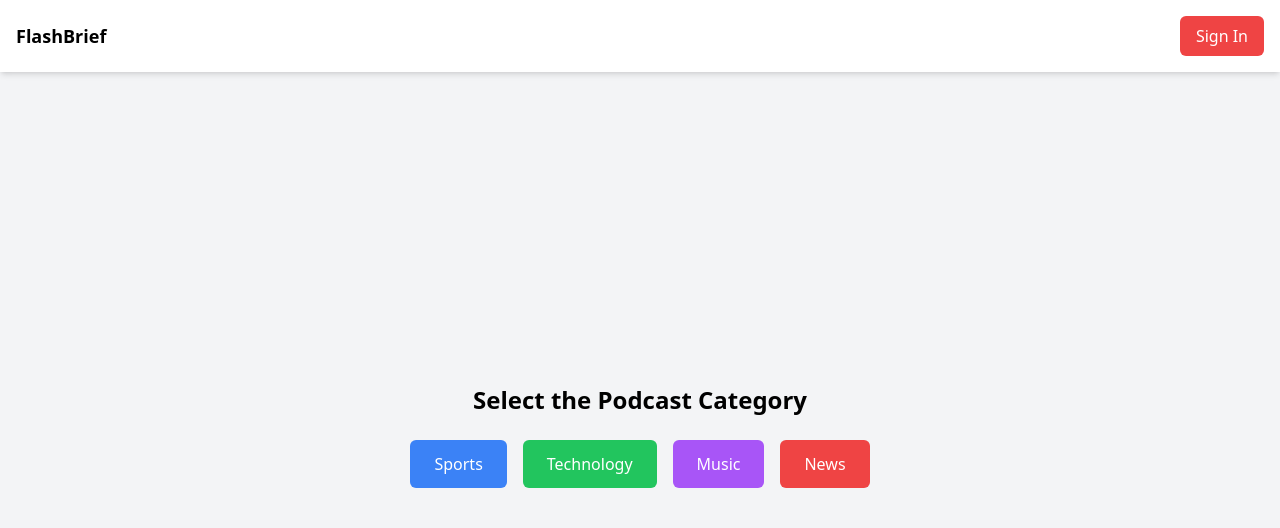
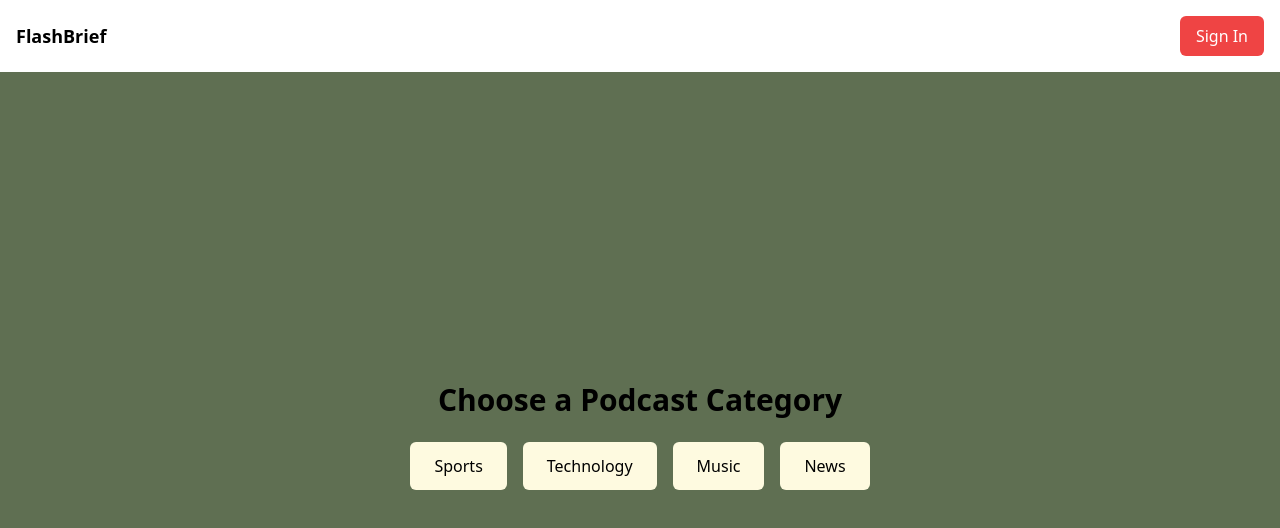
Before and after one commit to 392-f24/project1aqua, a React (Vite) app: page /category in a window 1280 px wide. Shown: the top 528 px of the page. Built offline with nearby package versions, Linux system fonts and the light colour scheme; no server answers.

Commit message:
Styling? Colors? idk for Podcast and Categories Pages

```diff
--- a/src/components/Category.jsx
+++ b/src/components/Category.jsx
@@ -24,29 +24,34 @@ const Category = () => {
   return (
     <div className="flex flex-col min-h-screen bg-gray-100">
       <SignOutNav /> {/* This will now be at the top */}
-      <div className="flex-grow flex flex-col items-center justify-center">
-      <h2 className="text-2xl font-semibold mb-6">Select the Podcast Category</h2>
+      <div className="flex-grow flex flex-col items-center justify-center"
+      style ={{backgroundColor:'#5f6f52'}}>
+      <h2 className="text-3xl font-semibold mb-6">Choose a Podcast Category</h2>
       <div className="flex flex-wrap gap-4 justify-center">
         <button
-          className="px-6 py-3 bg-blue-500 text-white rounded-md hover:bg-blue-600 transition"
+          className="px-6 py-3 text-black rounded-md hover:bg-blue-600 transition"
+          style={{ backgroundColor: '#fefae0' }}
           onClick={handleSportsClick}
         >
           Sports
         </button>
         <button
-          className="px-6 py-3 bg-green-500 text-white rounded-md hover:bg-green-600 transition"
+          className="px-6 py-3 text-black rounded-md hover:bg-green-600 transition"
+          style={{ backgroundColor: '#fefae0' }}
           onClick={handleTechnologyClick}
         >
           Technology
         </button>
         <button
-          className="px-6 py-3 bg-purple-500 text-white rounded-md hover:bg-purple-600 transition"
+          className="px-6 py-3 text-black rounded-md hover:bg-purple-600 transition"
+          style={{ backgroundColor: '#fefae0' }}
           onClick={handleMusicClick}
         >
           Music
         </button>
         <button
-          className="px-6 py-3 bg-red-500 text-white rounded-md hover:bg-red-600 transition"
+          className="px-6 py-3 text-black rounded-md hover:bg-red-600 transition"
+          style={{ backgroundColor: '#fefae0' }}
           onClick={handleNewsClick}
         >
           News
--- a/src/components/Player.jsx
+++ b/src/components/Player.jsx
@@ -121,11 +121,11 @@ const Player = ({ category }) => {
 
   return (
   <div>
-    <div className="flex flex-col items-center p-6 bg-gray-800 rounded-xl shadow-lg w-full mt-6">
+    <div className="flex flex-col items-center p-6 rounded-xl shadow-lg w-full mt-6 bg-gray-600">
       {/* Play/Pause Button */}
       <button
         onClick={togglePlayPause}
-        className="mb-4 p-4 bg-blue-600 text-white rounded-full hover:bg-blue-700 transition duration-300 focus:outline-none focus:ring-2 focus:ring-blue-500"
+        className="mb-4 p-4 bg-gray-600 text-white rounded-full hover:bg-gray-900 transition duration-600 focus:outline-none focus:ring-2 focus:ring-gray-900"
       >
         {isPlaying ? (
           <i className="fa-regular fa-circle-pause text-3xl"></i>
@@ -142,7 +142,7 @@ const Player = ({ category }) => {
           max="100"
           value={progress}
           onChange={handleProgressChange}
-          className="w-full h-2 bg-gray-700 rounded-lg appearance-none cursor-pointer accent-blue-500"
+          className="w-full h-2 bg-gray-800 rounded-lg appearance-none cursor-pointer accent-white"
         />
         {/* Progress Time */}
         <div className="flex justify-between mt-2 text-sm text-gray-300">
--- a/src/components/Podcast.jsx
+++ b/src/components/Podcast.jsx
@@ -10,12 +10,9 @@ const Podcast = () => {
   return (
     <div className="flex flex-col min-h-screen bg-gray-100">
       <SignOutNav />
-      <div className="flex-grow flex items-center justify-center p-4">
+      <div className="flex-grow flex items-center justify-center p-4 bg-gray-800">
         <div className="w-full max-w-lg p-8">
-          <h2 className="text-2xl font-semibold text-center mb-4">{category} Podcast</h2>
-          <p className="text-center text-gray-700 mb-6">
-            This is a {category} podcast.
-          </p>
+          <h2 className="text-2xl font-semibold text-white text-center mb-4">{category} Podcast</h2>
           <div className="flex justify-center">
             <Player category={category} />
           </div>
--- a/src/components/SignInOut.jsx
+++ b/src/components/SignInOut.jsx
@@ -114,13 +114,7 @@ const SignInOut = () => {
 
     return (
         <div className="flex items-center justify-center min-h-screen">
-            {user ? (
-                <div className="w-full max-w-sm bg-white rounded-lg shadow-md p-8">
-                    <h1>Welcome, {user.displayName}</h1>
-                </div>
-            ) : (
-                <SignInForm />
-            )}
+            <SignInForm />
         </div>
     );
 };
--- a/src/components/SignOutNav.jsx
+++ b/src/components/SignOutNav.jsx
@@ -43,5 +43,5 @@ export default function SignOutNav() {
             <h1 className="text-lg font-bold">FlashBrief</h1> {/* Title or Logo */}
             <AuthButton />
         </div>
-);
+  );
 }
--- a/src/components/Summary.jsx
+++ b/src/components/Summary.jsx
@@ -18,20 +18,19 @@ export default function Summary({ summaryUrl }) {
                 setSummaryContent(text);
             }
             catch (err) {
-                console.log(`Error: ${err}`)
+                console.log(`Error: ${err}`);
             }
         };
         fetchSummary();
     }, [summaryUrl]);
 
     return (
-    <div>
-        <h3>Summary:</h3>
+    <div className='pt-6'>
         {/* Conditional rendering based on error state */}
         {error ? (
                 <p>No summary available.</p> // Display the error message
             ) : (
-                <p>{summaryContent}</p> // Display the fetched content
+                <p className='text-white text-2l'>{summaryContent}</p> // Display the fetched content
             )}
     </div>
     )
```
